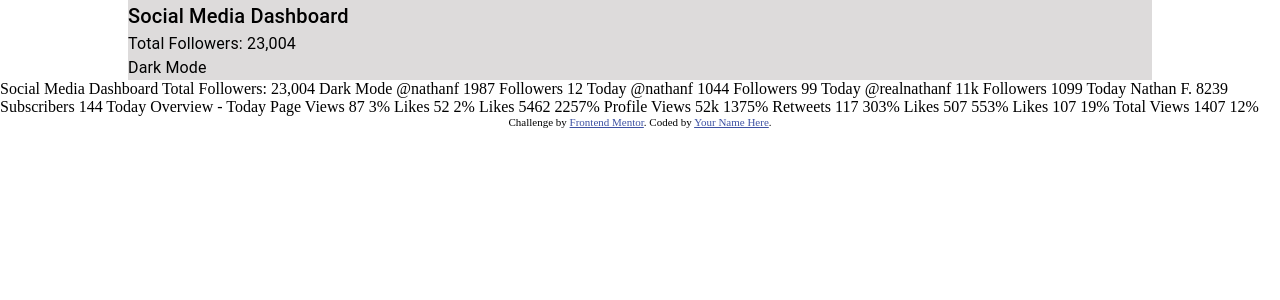
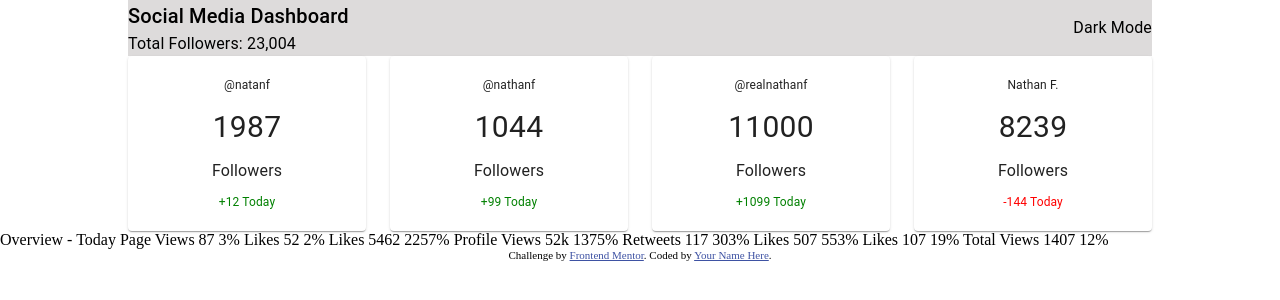
Before and after one commit to LexAlmeida/Dashboard-Social-Media, a React (Vite) app: page / in a window 1280 px wide. Shown: the top 300 px of the page. Built offline with nearby package versions, Linux system fonts and the light colour scheme.

Commit message:
feat: implement BodyResume and MyCard components, enhance Header layout with Grid

```diff
--- a/index.html
+++ b/index.html
@@ -3,7 +3,9 @@
 <head>
   <meta charset="UTF-8">
   <meta name="viewport" content="width=device-width, initial-scale=1.0"> <!-- displays site properly based on user's device -->
-
+  <link rel="preconnect" href="https://fonts.googleapis.com">
+  <link rel="preconnect" href="https://fonts.gstatic.com" crossorigin>
+  <link href="https://fonts.googleapis.com/css2?family=Inter:ital,opsz,wght@0,14..32,100..900;1,14..32,100..900&display=swap" rel="stylesheet">
   <link rel="icon" type="image/png" sizes="32x32" href="./images/favicon-32x32.png">
 
   <title>Frontend Mentor | [Challenge Name Here]</title>
@@ -23,37 +25,6 @@
 
 <body>
   <div id="root"></div>
-
-
-  Social Media Dashboard
-  Total Followers: 23,004
-
-  Dark Mode
-
-
-
-  @nathanf
-  1987
-  Followers
-  12 Today
-
-  @nathanf
-  1044
-  Followers
-  99 Today
-
-  @realnathanf
-  11k
-  Followers
-  1099 Today
-
-  Nathan F.
-  8239
-  Subscribers
-  144 Today
-
-
-
   Overview - Today
 
   Page Views
--- /dev/null
+++ b/src/pages/Dashboard/BodyResume/BodyResume.tsx
@@ -0,0 +1,25 @@
+import { Grid } from "@mui/material"
+import { MyCard } from "./Cards"
+
+export const BodyResume = () => {
+    return (
+        <Grid spacing={3}
+              container
+              justifyContent='space-between'
+              display='flex'
+              >
+            <Grid size={ {xs:12, sm:6, md:3}}>
+                <MyCard at="@natanf" followers={1987} today={12} />
+            </Grid>
+            <Grid size={ {xs:12, sm:6, md:3}}>
+                <MyCard at="@nathanf" followers={1044} today={99} />
+            </Grid>
+            <Grid size={ {xs:12, sm:6, md:3}}>
+                <MyCard at="@realnathanf" followers={11000} today={1099} />
+            </Grid>
+            <Grid size={ {xs:12, sm:6, md:3}}>
+                <MyCard at="Nathan F." followers={8239} today={-144} />
+            </Grid>
+        </Grid>
+    )
+}
--- /dev/null
+++ b/src/pages/Dashboard/BodyResume/Cards.tsx
@@ -0,0 +1,18 @@
+import { Card, Typography } from "@mui/material"
+
+interface MyCardProps {
+    at: string,
+    followers: number,
+    today: number,
+}
+
+export const MyCard = ({at, followers, today}:MyCardProps) => {
+    return (
+        <Card sx={{padding: '20px', display: 'flex', flexDirection: 'column', alignItems: 'center', gap: '10px'}}   >
+            <Typography fontSize={12}>{at}</Typography>
+            <Typography fontSize={30}>{followers}</Typography>
+            <Typography fontSize={16}>Followers</Typography>
+            <Typography fontSize={12} color={today > 0 ? 'green' : 'red'}>{today > 0 ? `+${today}` : today} Today</Typography>
+        </Card>
+    )
+}
--- a/src/pages/Dashboard/Dashboard.tsx
+++ b/src/pages/Dashboard/Dashboard.tsx
@@ -1,11 +1,13 @@
 
 import { Box } from "@mui/material"
 import { Header } from "./Header/Header"
+import { BodyResume } from "./BodyResume/BodyResume"
 
 export const Dashboard = () => {
     return (
         <Box sx={{padding: '0 10%'}}>
             <Header/>
+            <BodyResume/>
         </Box>
     )
 }
--- a/src/pages/Dashboard/Header/Header.tsx
+++ b/src/pages/Dashboard/Header/Header.tsx
@@ -1,14 +1,20 @@
-import { Box } from "@mui/material"
+import { Box, Grid } from "@mui/material"
 import { Title } from "./Title"
 import { Followers } from "./TotalFollowers"
 import { Switcher } from "./SwitchTheme"
 
 export const Header = () => {
     return (
-        <Box sx={{background: '#ccc9c9aa'}}>
-            <Title/>
-            <Followers/>
-            <Switcher/>
+        <Box sx={{flexGrow:1,background: '#ccc9c9aa'}}>
+            <Grid container spacing={2}>
+                <Grid size={6}>
+                    <Title/>
+                    <Followers/>
+                </Grid>
+                <Grid size={6} alignItems="center" justifyContent="flex-end" display="flex">
+                    <Switcher/>
+                </Grid>
+            </Grid>
         </Box>
     )
 }
```
Also changed, not shown: src/pages/Dashboard/Cards.tsx (deleted).
